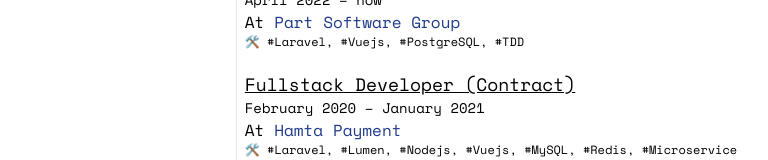
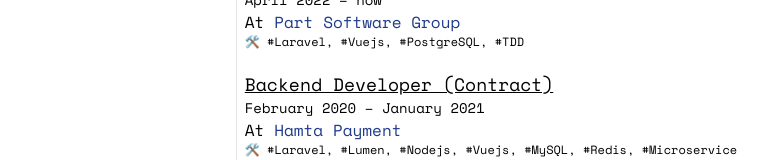
Before and after one commit to Nothehi/SeeWe, a Nuxt app: page / in a window 1280 px wide. Shown: the part 364-524 px from the top of the page, without its empty margins (96-864 px from the left). Built offline with nearby package versions, Linux system fonts and the light colour scheme.

Commit message:
Fix some text

```diff
--- a/pages/index.vue
+++ b/pages/index.vue
@@ -45,7 +45,7 @@
                         <span class="text-xs">🛠️ #Laravel, #Vuejs, #PostgreSQL, #TDD</span>
                     </li>
                     <li class="flex flex-col mb-5">
-                        <p class="text-lg font-medium underline">Fullstack Developer (Contract)</p>
+                        <p class="text-lg font-medium underline">Backend Developer (Contract)</p>
                         <span class="text-sm">February 2020 – January 2021</span>
                         <p>At <a href="https://www.hamtapay.net/" class="font-medium text-blue-900">Hamta
                                 Payment</a></p>
@@ -94,7 +94,6 @@
                     <li>🔸 OOP, SOLID, Design Pattern, MVC, Clean Code, TDD</li>
                     <li>🔸 Laravel, Lumen, Composer</li>
                     <li>🔸 Vuejs, Tailwind, Npm, Nuxt</li>
-                    <!-- <li>🔸 Python, Django, Flask</li> -->
                     <li>🔸 Agile, Scrum</li>
                 </ul>
             </article>
```
